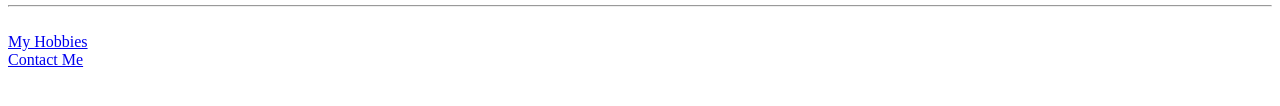
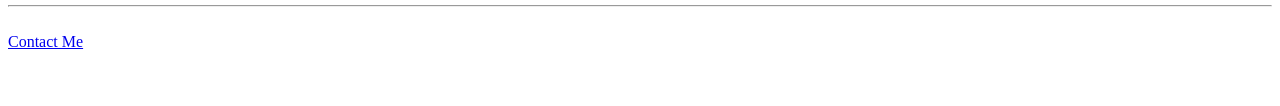
Before and after one commit to gavinchia/cv, a plain HTML site: page index.html in a window 1280 px wide. Shown: the part 650-756 px from the top of the page. Drawn offline with Linux system fonts and the light colour scheme.

Commit message:
Removed hobbies

```diff
--- a/index.html
+++ b/index.html
@@ -59,8 +59,6 @@
         </table>
         <hr>
         <br>
-        <a href="hobbies.html">My Hobbies</a>
-        <br>
         <a href="contact.html">Contact Me</a>
     </body>
 </html>
```
